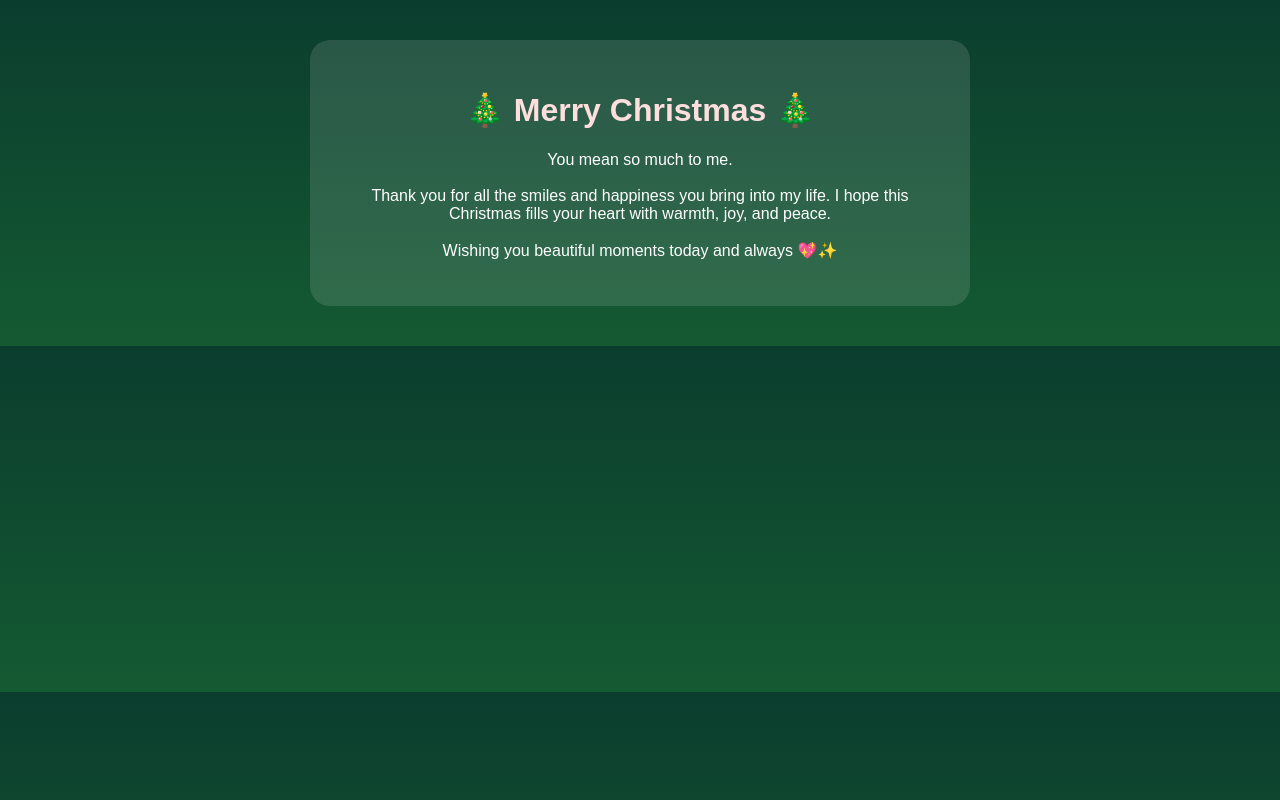
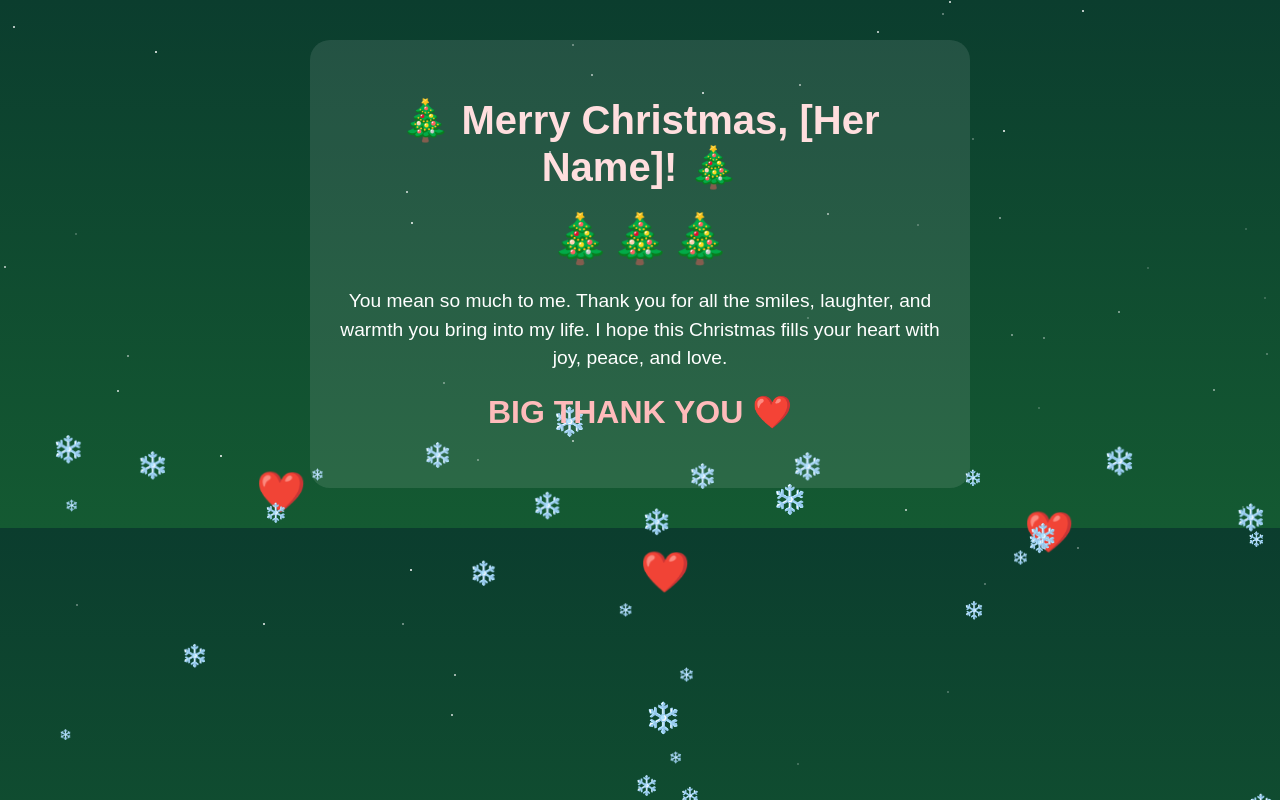
Before and after one commit to yashdesai-sak/Christmas-message, a plain HTML site: page index.html in a window 1280 px wide. Drawn offline with Linux system fonts and the light colour scheme.

Commit message:
Update index.html

```diff
--- a/index.html
+++ b/index.html
@@ -1,38 +1,149 @@
 <!DOCTYPE html>
-<html>
+<html lang="en">
 <head>
 <meta charset="UTF-8">
 <title>Merry Christmas 🎄</title>
 <style>
+/* Basic page styling */
 body {
   margin: 0;
+  font-family: Arial, sans-serif;
   background: linear-gradient(#0b3d2e, #145a32);
-  font-family: Arial, sans-serif;
   color: white;
   text-align: center;
+  overflow: hidden;
   padding: 40px;
 }
+
+/* Card */
 .card {
-  background: rgba(255,255,255,0.12);
+  background: rgba(255,255,255,0.1);
   border-radius: 20px;
   padding: 30px;
   max-width: 600px;
   margin: auto;
+  position: relative;
+  z-index: 2;
 }
-h1 { color: #ffdede; }
+
+/* Headings */
+h1 {
+  color: #ffdede;
+  font-size: 2.5em;
+  margin-bottom: 10px;
+}
+h2 {
+  color: #ffbbbb;
+  font-size: 2em;
+  margin-top: 20px;
+}
+p {
+  font-size: 1.2em;
+  line-height: 1.5em;
+  margin-top: 20px;
+}
+
+/* Tree & hearts */
+.tree {
+  font-size: 3em;
+  margin: 20px 0;
+}
+.heart {
+  color: red;
+  font-size: 2.5em;
+  position: absolute;
+  animation: float 6s infinite;
+}
+
+/* Snowflake style */
+.snowflake {
+  color: #fff;
+  font-size: 1.5em;
+  position: fixed;
+  top: -10px;
+  z-index: 1;
+  user-select: none;
+  pointer-events: none;
+  animation-name: fall;
+  animation-duration: 10s;
+  animation-timing-function: linear;
+  animation-iteration-count: infinite;
+}
+
+/* Heart float animation */
+@keyframes float {
+  0% { transform: translateY(0px); opacity: 1; }
+  50% { transform: translateY(-150px) rotate(20deg); opacity: 0.8; }
+  100% { transform: translateY(0px); opacity: 1; }
+}
+
+/* Snow fall animation */
+@keyframes fall {
+  0% { top: -10px; transform: translateX(0px); }
+  100% { top: 100vh; transform: translateX(50px); }
+}
+
+/* Twinkling stars */
+.star {
+  position: absolute;
+  width: 2px;
+  height: 2px;
+  background: white;
+  border-radius: 50%;
+  animation: twinkle 2s infinite alternate;
+}
+@keyframes twinkle {
+  from { opacity: 0.2; }
+  to { opacity: 1; }
+}
 </style>
 </head>
 <body>
 
+<!-- Stars -->
+<div id="stars"></div>
+
 <div class="card">
-<h1>🎄 Merry Christmas 🎄</h1>
-<p>
-You mean so much to me.<br><br>
-Thank you for all the smiles and happiness you bring into my life.
-I hope this Christmas fills your heart with warmth, joy, and peace.<br><br>
-Wishing you beautiful moments today and always 💖✨
-</p>
+  <h1>🎄 Merry Christmas, [Her Name]! 🎄</h1>
+
+  <div class="tree">🎄🎄🎄</div>
+
+  <p>
+    You mean so much to me.
+    Thank you for all the smiles, laughter, and warmth you bring into my life.
+    I hope this Christmas fills your heart with joy, peace, and love.
+  </p>
+
+  <h2>BIG THANK YOU ❤️</h2>
 </div>
+
+<!-- Floating hearts -->
+<div class="heart" style="left: 20%; top: 60%;">❤️</div>
+<div class="heart" style="left: 50%; top: 70%;">❤️</div>
+<div class="heart" style="left: 80%; top: 65%;">❤️</div>
+
+<script>
+// Add snowflakes
+for (let i = 0; i < 30; i++) {
+    let snow = document.createElement('div');
+    snow.className = 'snowflake';
+    snow.style.left = Math.random() * window.innerWidth + 'px';
+    snow.style.fontSize = 10 + Math.random()*20 + 'px';
+    snow.style.animationDuration = 5 + Math.random()*5 + 's';
+    snow.innerText = '❄️';
+    document.body.appendChild(snow);
+}
+
+// Add stars
+for (let i = 0; i < 50; i++) {
+    let star = document.createElement('div');
+    star.className = 'star';
+    star.style.top = Math.random()*window.innerHeight + 'px';
+    star.style.left = Math.random()*window.innerWidth + 'px';
+    star.style.animationDuration = 1 + Math.random()*2 + 's';
+    document.body.appendChild(star);
+}
+</script>
 
 </body>
 </html>
```
